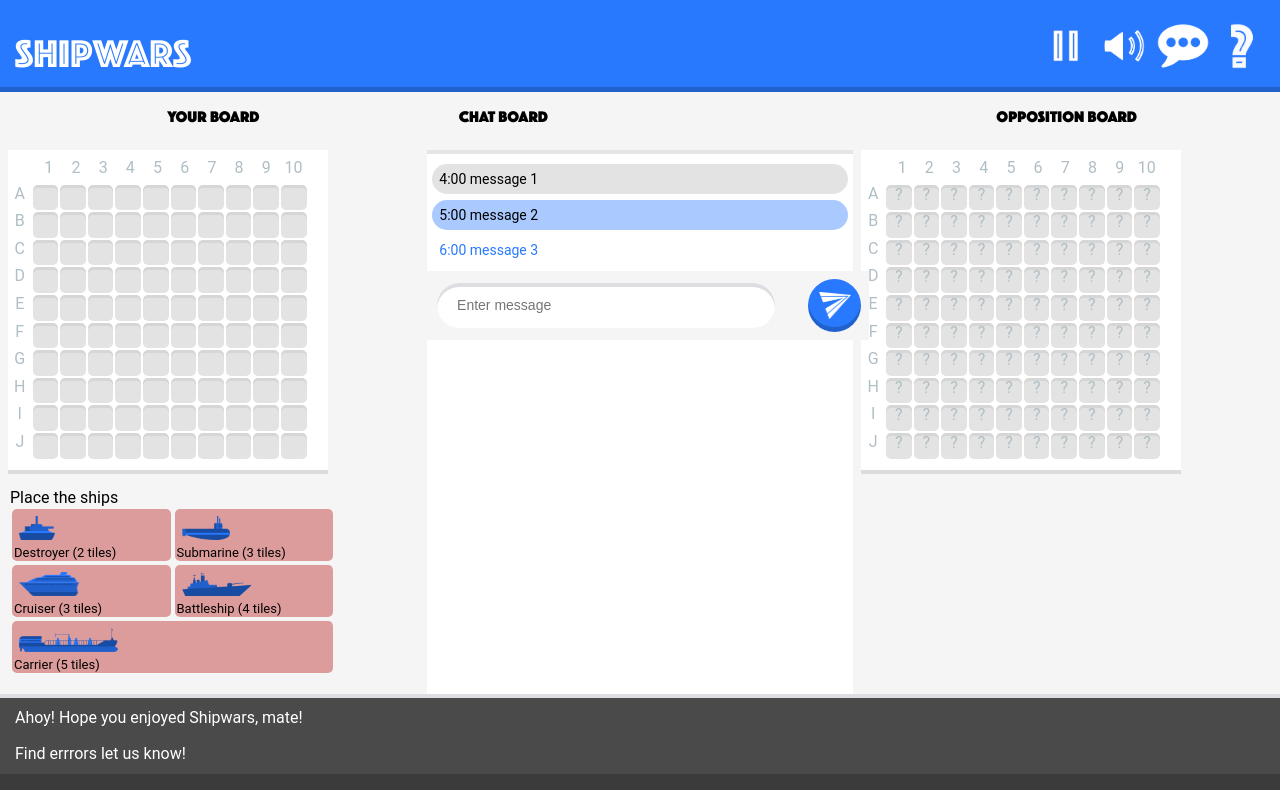
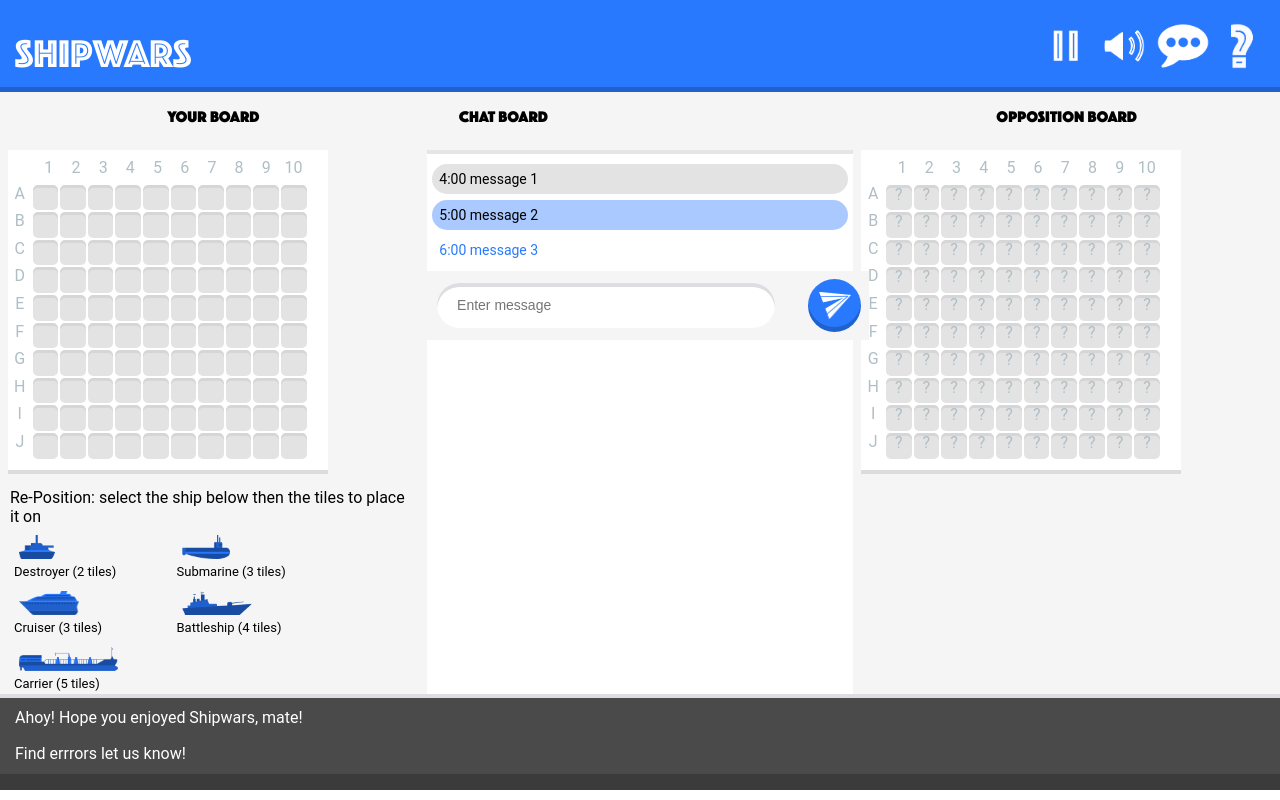
Before and after one commit to hilwat/shipwars, a React (Create React App) app: page / in a window 1280 px wide. Shown: the top 800 px of the page. Built offline with nearby package versions, Linux system fonts and the light colour scheme.

Commit message:
updates to ship selector

```diff
--- a/package.json
+++ b/package.json
@@ -5,6 +5,7 @@
   "dependencies": {
     "react": "^16.8.6",
     "react-dom": "^16.8.6",
+    "react-router-dom": "^5.0.0",
     "react-scripts": "2.1.8"
   },
   "scripts": {
--- a/src/Gamepage/YourShipSelector.css
+++ b/src/Gamepage/YourShipSelector.css
@@ -14,9 +14,12 @@
 	border-radius: 5px;
 	color: black;
 	font-family: 'Roboto', sans-serif;
-	background-color: rgb(221, 156, 156);
 	margin:2px;
 	padding:2px;
+}
+
+.selected{
+	background-color: rgb(221, 156, 156);
 }
 
 .selector-row {
--- a/src/Gamepage/YourShipSelector.js
+++ b/src/Gamepage/YourShipSelector.js
@@ -9,7 +9,7 @@ import Carrier from '../Images/Img-Carrier-Ship.png';
 const YourShipSelector = () =>
 	<div>
 		<div className="ship-selector">
-			<h2 className="ship-overview"> Place the ships</h2>
+			<h2 className="ship-overview">Re-Position: select the ship below then the tiles to place it on </h2>
 			<div className="selector-column">
 				<div className="selector-row">
 					<div className="selector-square"><img src={Destroyer} alt="blue destroyer" className="shipimg"></img>Destroyer (2 tiles)</div>
```
Also changed, not shown: 1 other file (tests, documents, lock files or other folders).
